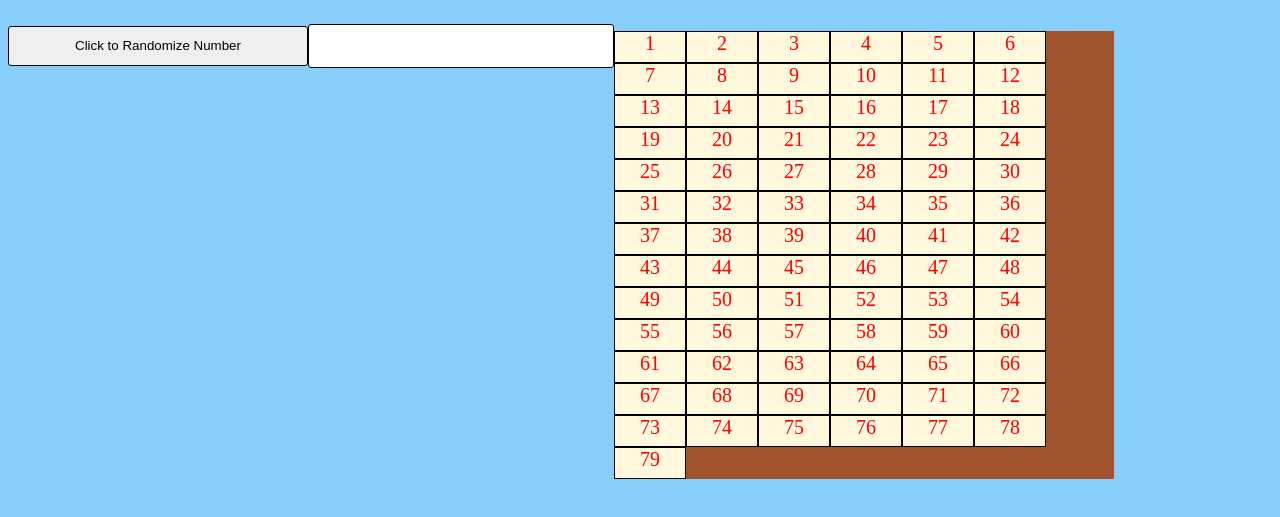
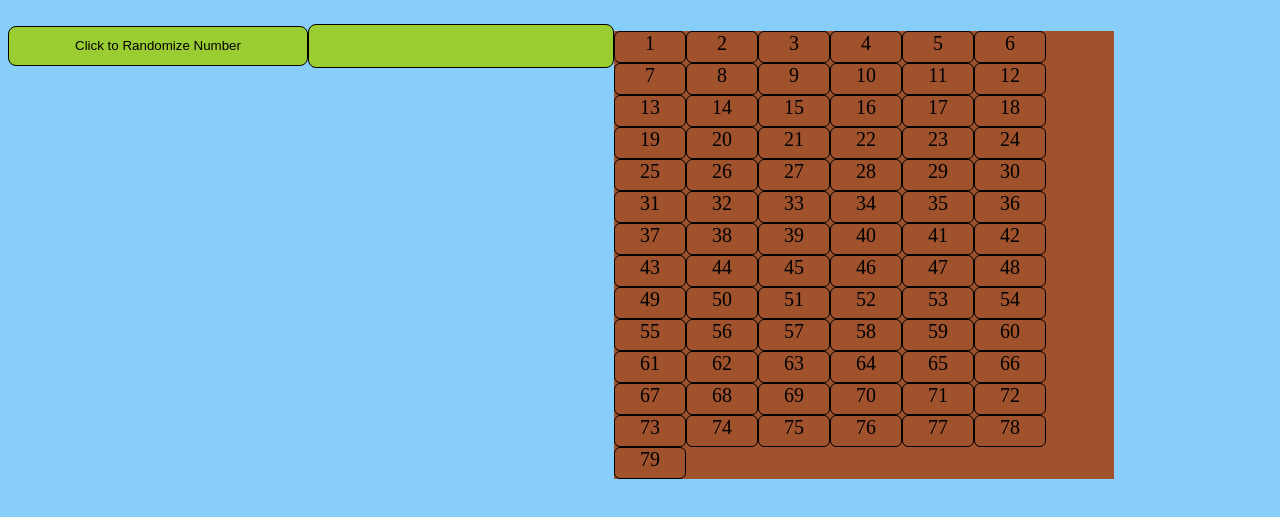
Before and after one commit to silviualexm/d9homework, a plain HTML site: page index.html in a window 1280 px wide. Shown: the part 77-594 px from the top of the page. Drawn offline with Linux system fonts and the light colour scheme.

Commit message:
last changes..

```diff
--- a/index.css
+++ b/index.css
@@ -11,15 +11,17 @@ h1 {
 
 input {
     border: 1px solid black;
-    border-radius: 3px;
+    border-radius: 8px;
     width: 300px;
     min-height: 40px;
+    background-color: yellowgreen;
 
 }
-
-input[type=button] {
+input[type = "button"] {
     cursor: pointer;
 }
+
+
 #divBoard {
     width: 500px;
     height: 200px;
@@ -27,13 +29,17 @@ input[type=button] {
     background-color: sienna;
 }
 div.divCel {
-    color: red;
-    background-color: cornsilk;
+    color: black;
+
     display: inline-table;
     position: relative;
     width: 14%;
     text-align: center;
     border: 1px;
+    border-radius: 6px;
     height: 30px;
     border: 1px solid transparent;
 }
+.display {
+    text-align: center;
+}
```
